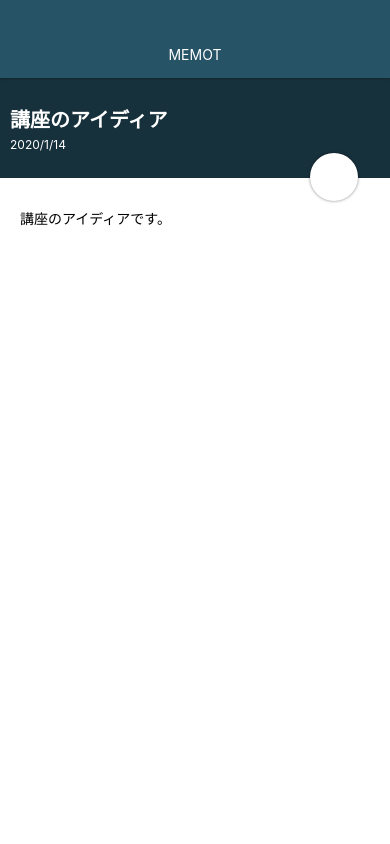
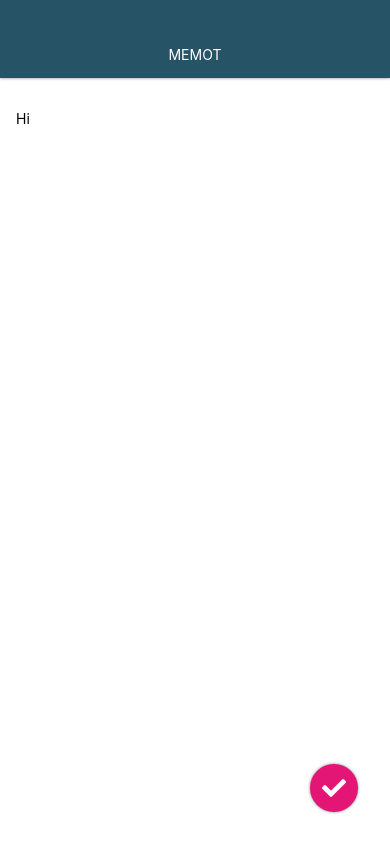
Before and after one commit to jay-yoshizawa/practice, a React Native app: screen / in a window 390 px wide. Built offline with nearby package versions, Linux system fonts and the light colour scheme.

Commit message:
Create MemoEdit Screen

```diff
--- a/App.js
+++ b/App.js
@@ -2,7 +2,7 @@ import React from 'react';
 import { StyleSheet, Text, View } from 'react-native';
 
 import Appbar from './src/components/Appbar';
-import MemoDetailScreen from './src/screens/MemoDetailScreen';
+import MemoEditScreen from './src/screens/MemoEditScreen';
 
 
 export default class App extends React.Component {
@@ -10,7 +10,7 @@ export default class App extends React.Component {
     return (
       <View style={styles.container}>
         <Appbar />
-        <MemoDetailScreen />
+        <MemoEditScreen />
 
       </View>
 
--- /dev/null
+++ b/src/screens/MemoEditScreen.js
@@ -0,0 +1,32 @@
+import React from 'react';
+import { StyleSheet, View, TextInput } from 'react-native';
+
+import CircleButton from '../elements/CircleButton';
+
+class MemoEditScreen extends React.Component {
+  render() {
+    return (
+      <View style={styles.container}>
+        <TextInput style={styles.memoEditInput} multiline value="Hi" />
+        <CircleButton>{'\uf00c'}</CircleButton>
+      </View>
+    );
+  }
+}
+
+const styles = StyleSheet.create({
+  container: {
+    flex: 1,
+    width: '100%',
+  },
+  memoEditInput: {
+    backgroundColor: '#fff',
+    flex: 1,
+    paddingTop: 32,
+    paddingLeft: 16,
+    paddingRight: 16,
+    paddingBottom: 16,
+  },
+});
+
+export default MemoEditScreen;
```
